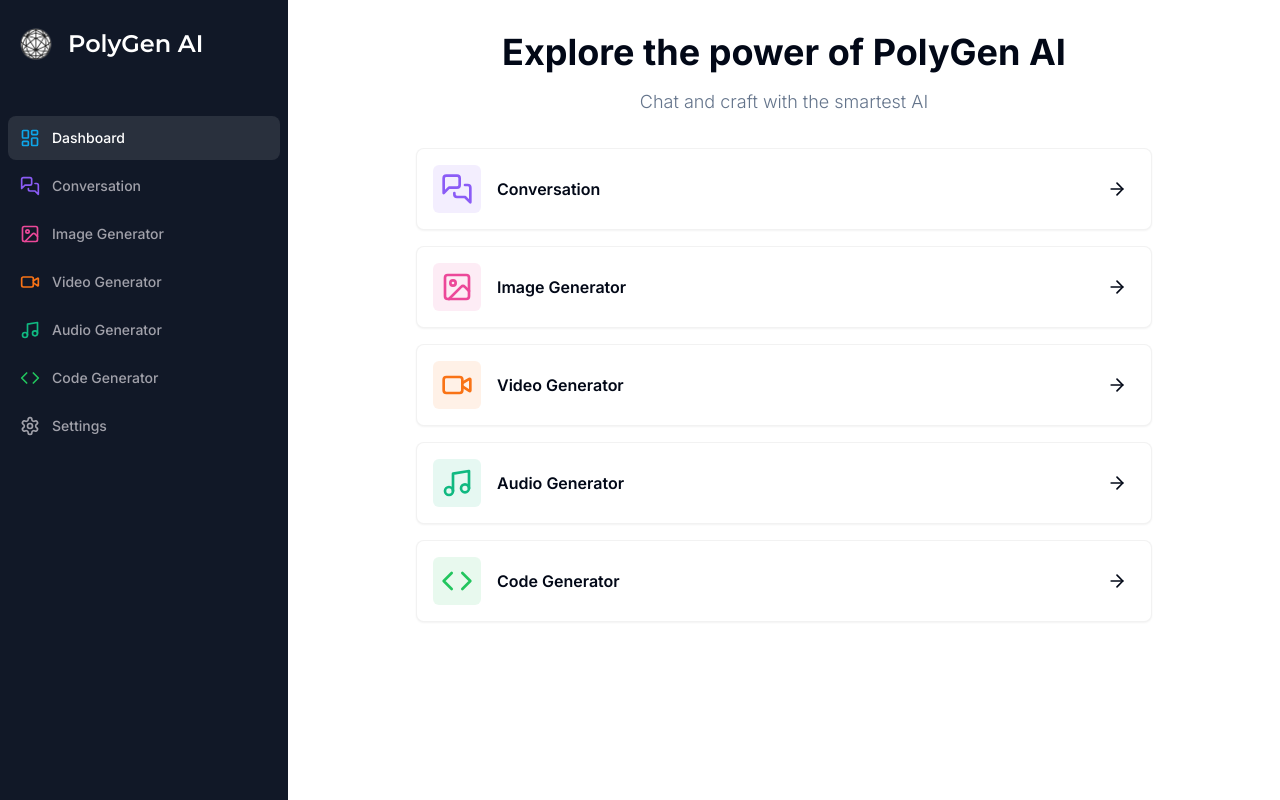
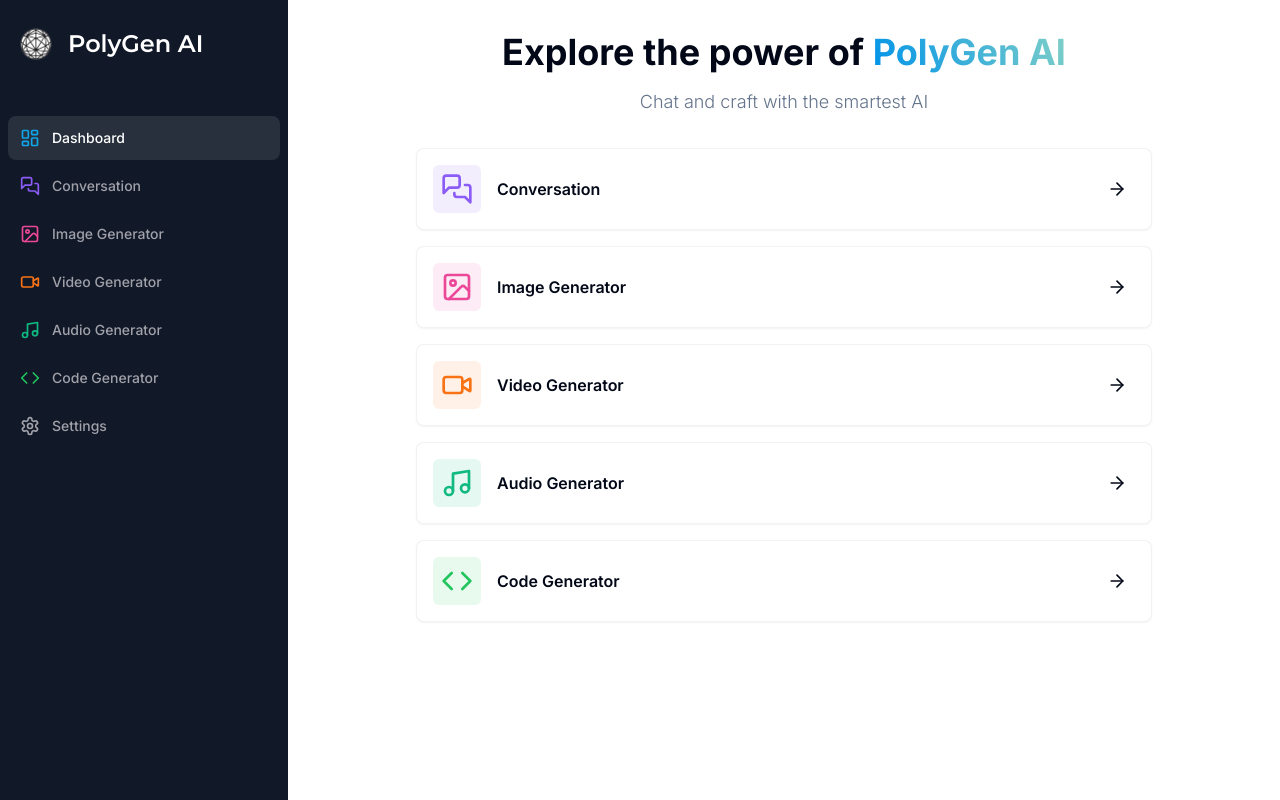
Before and after one commit to Basith-Ahmed/PolyGen-AI, a Next.js app: page /dashboard in a window 1280 px wide. Built offline with nearby package versions, Linux system fonts and the light colour scheme.

Commit message:
Heading gradient

```diff
--- a/app/(dashboard)/(routes)/dashboard/page.tsx
+++ b/app/(dashboard)/(routes)/dashboard/page.tsx
@@ -58,7 +58,7 @@ export default function DashboardPage() {
     <div>
       <div className="mb-8 space-y-4">
         <h2 className="text-2xl md:text-4xl font-bold text-center">
-          Explore the power of PolyGen AI
+          Explore the power of <span className="gradient-text">PolyGen AI</span>
         </h2>
         <p className="text-muted-foreground font-light text-sm md:text-lg text-center">
           Chat and craft with the smartest AI
--- a/app/globals.css
+++ b/app/globals.css
@@ -78,3 +78,10 @@
       @apply bg-background text-foreground;
     }
   }
+
+  .gradient-text {
+    background: linear-gradient(62deg, #0093E9 0%, #80D0C7 100%);
+    -webkit-background-clip: text;
+    color: transparent;
+    display: inline;
+  }
```
